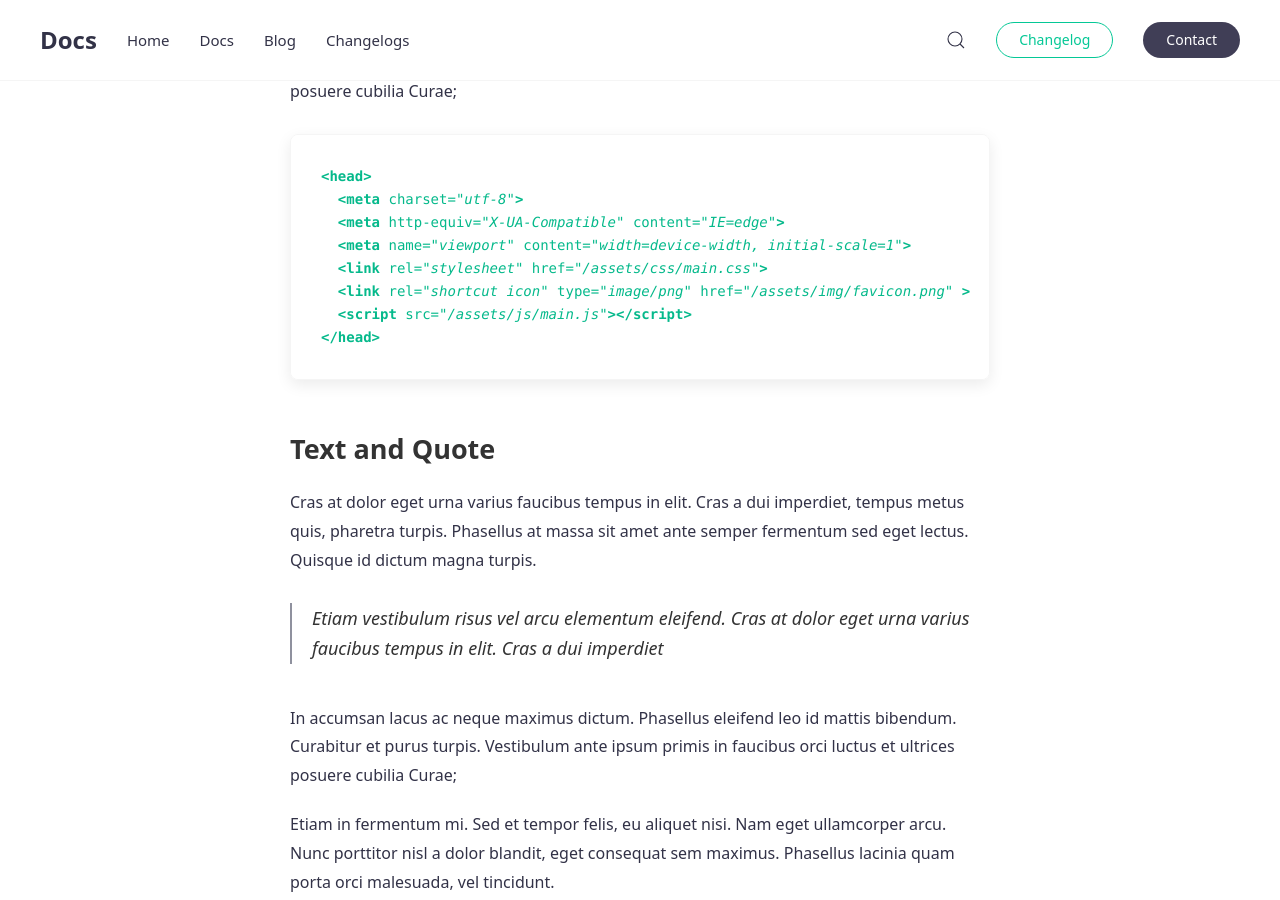
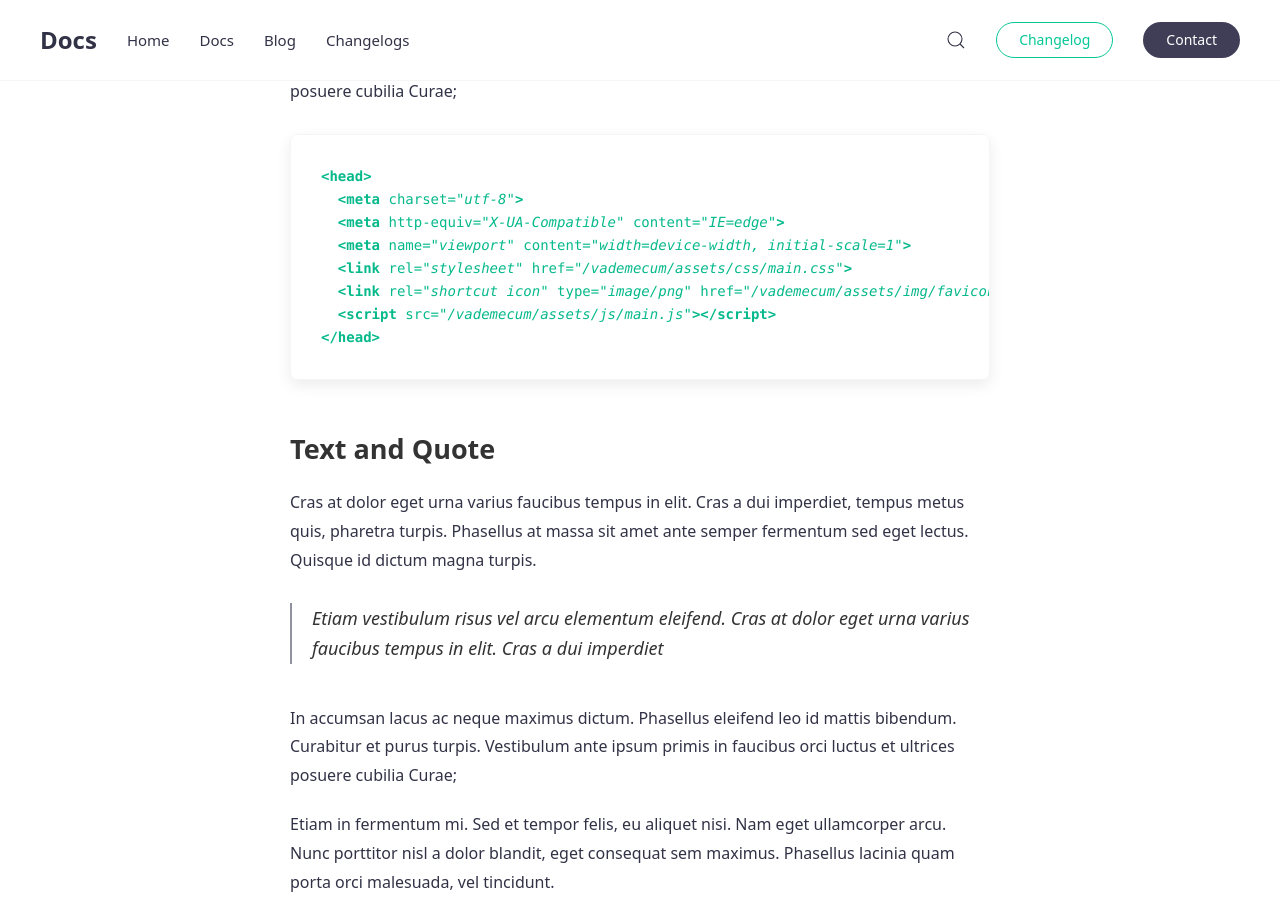
Before and after one commit to datactivist/vademecum, a Jekyll site: the page built from _posts/2017-05-25-post7.md, in a window 1280 px wide and 900 px high, scrolled down 1299 px. Built offline with Jekyll 4.4.1, drawn with Linux system fonts in a browser that asks for light colours.

Commit message:
Added baseurl "/vademecum" on line 13
+ removed "url" line 19

```diff
--- a/_config.yml
+++ b/_config.yml
@@ -10,13 +10,13 @@ description:        Documentation Jekyll theme.
 lang:               en
 
 # Site subpath, e.g. /blog
-baseurl:            ""
+baseurl:            /vademecum
 
 # Permalink URLs structure, for permalink style options see: https://jekyllrb.com/docs/permalinks/
 permalink:          /:title/
 
 # Site base hostname & protocol, e.g. http://example.com
-url:                "https://cecilaki.github.io/vademecum/"
+url:
 
 # Site logo # e.g. logo.png, upload logo image file to /uploads/ folder
 logo:
```
